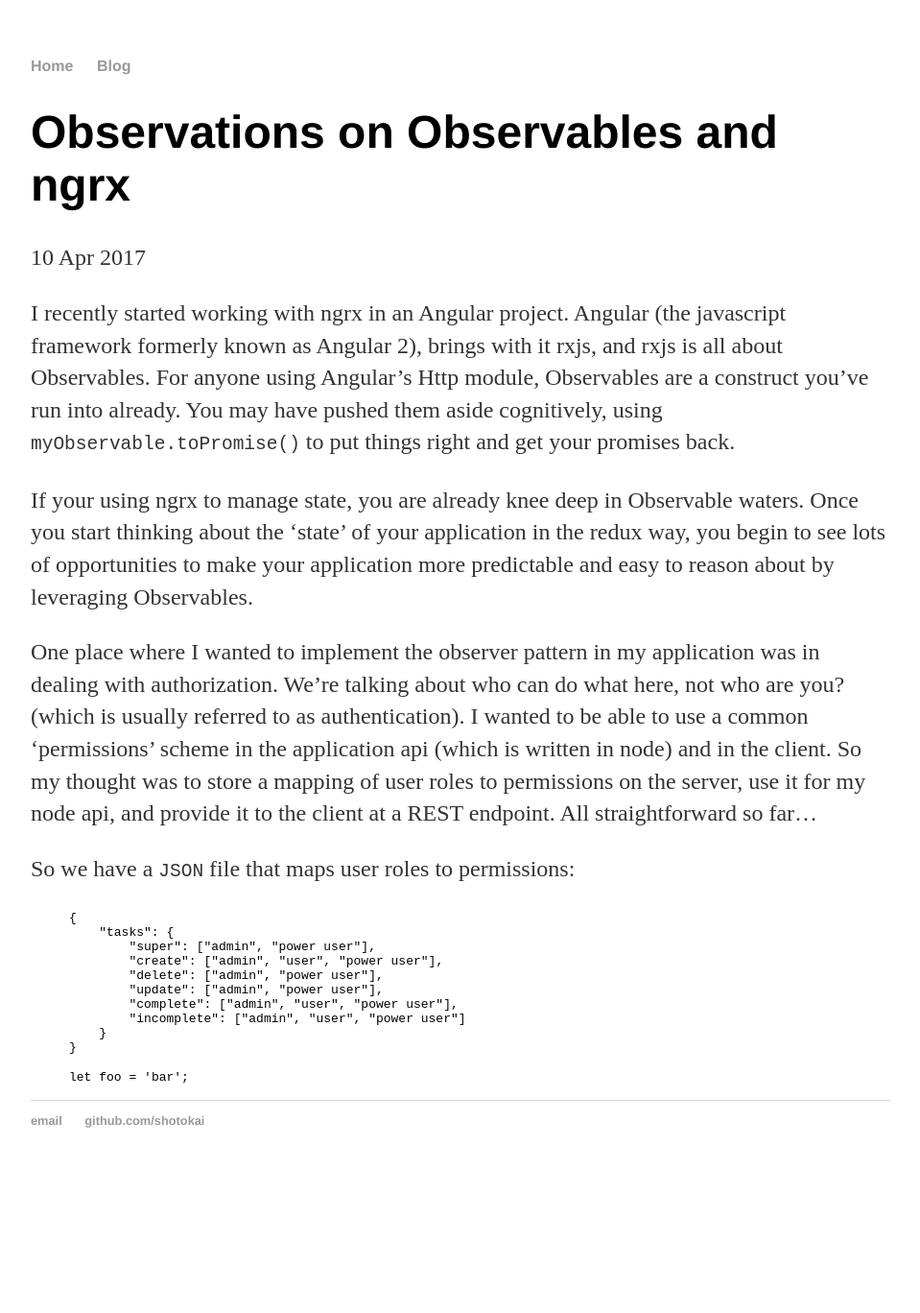
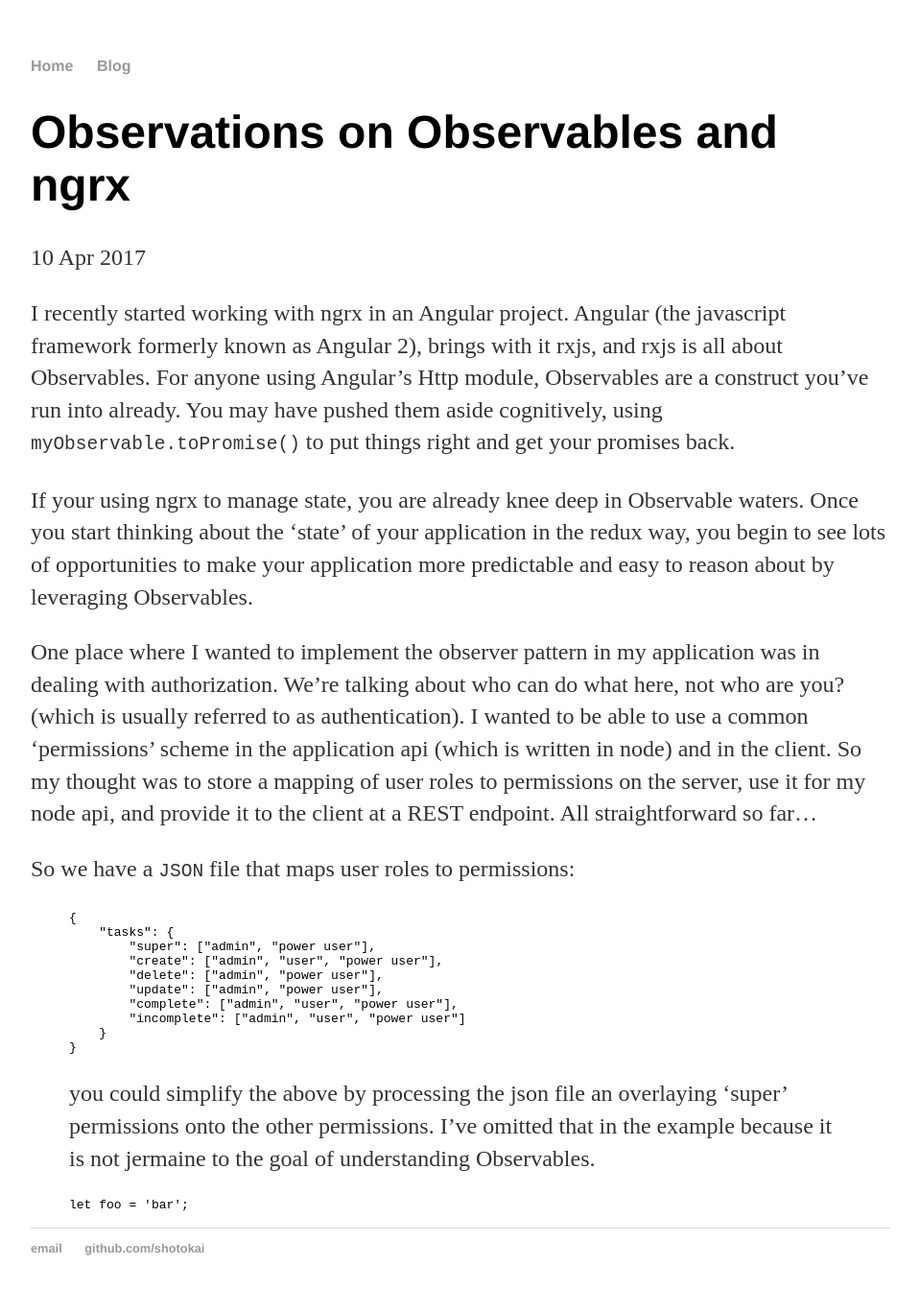
Before and after one commit to shotokai/shotokai.github.io, a Jekyll site: the page built from _posts/2017-04-10-observations-on-observables.md, in a window 1280 px wide. Shown: the whole page at 96% size, without its empty margins (160-1119 px from the left). Built offline with Jekyll 4.4.1, drawn with Linux system fonts in a browser that asks for light colours; before the commit the page ends 1235 px from its top, so only the background shows below that.

Commit message:
Update 2017-04-10-observations-on-observables.md

```diff
--- a/_posts/2017-04-10-observations-on-observables.md
+++ b/_posts/2017-04-10-observations-on-observables.md
@@ -23,6 +23,7 @@
     }
 }
 {% endhighlight %}
+> you could simplify the above by processing the json file an overlaying 'super' permissions onto the other permissions.  I've omitted that in the example because it is not jermaine to the goal of understanding Observables.
 
 {% highlight javascript %}
 let foo = 'bar';
```
